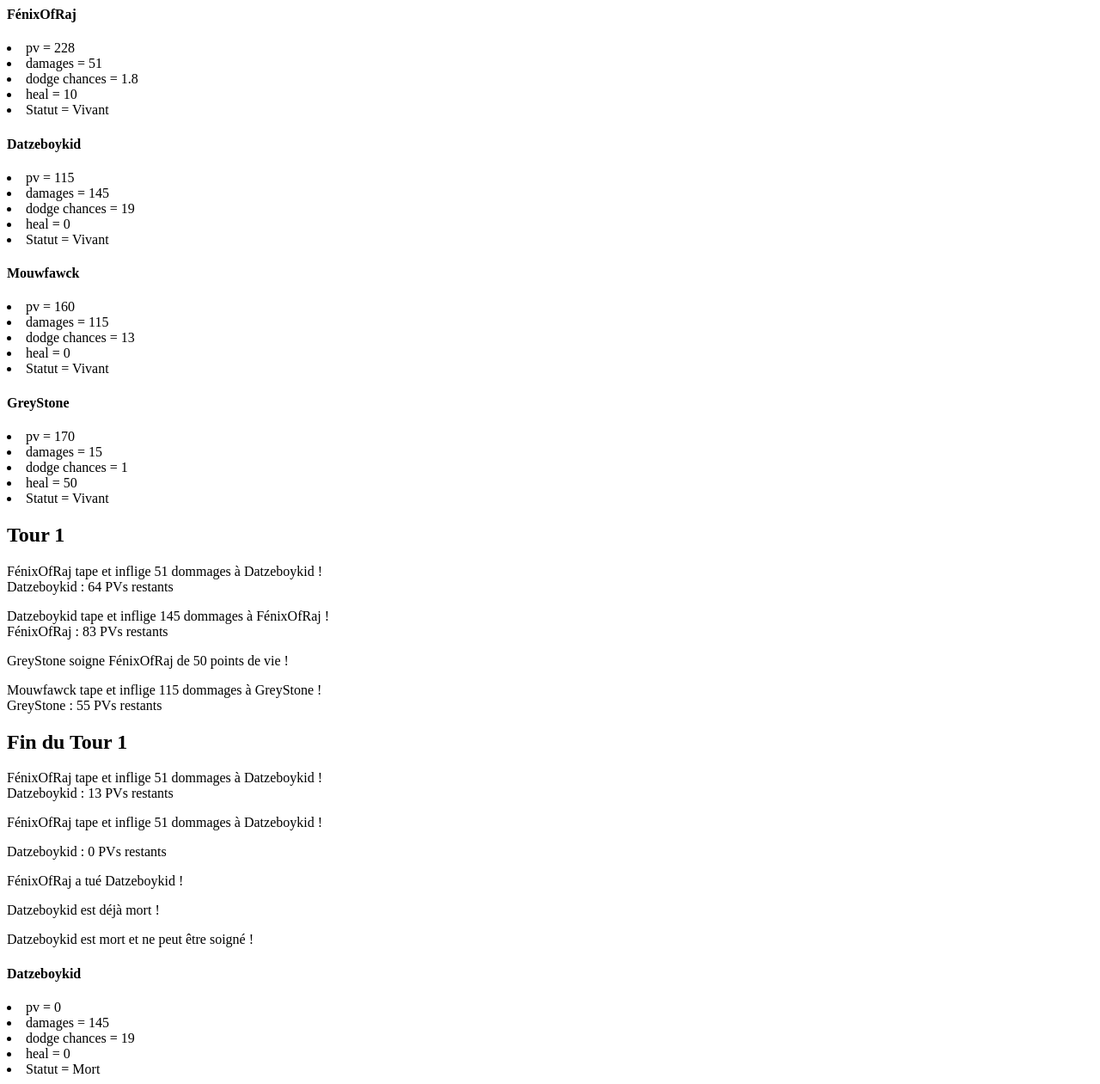
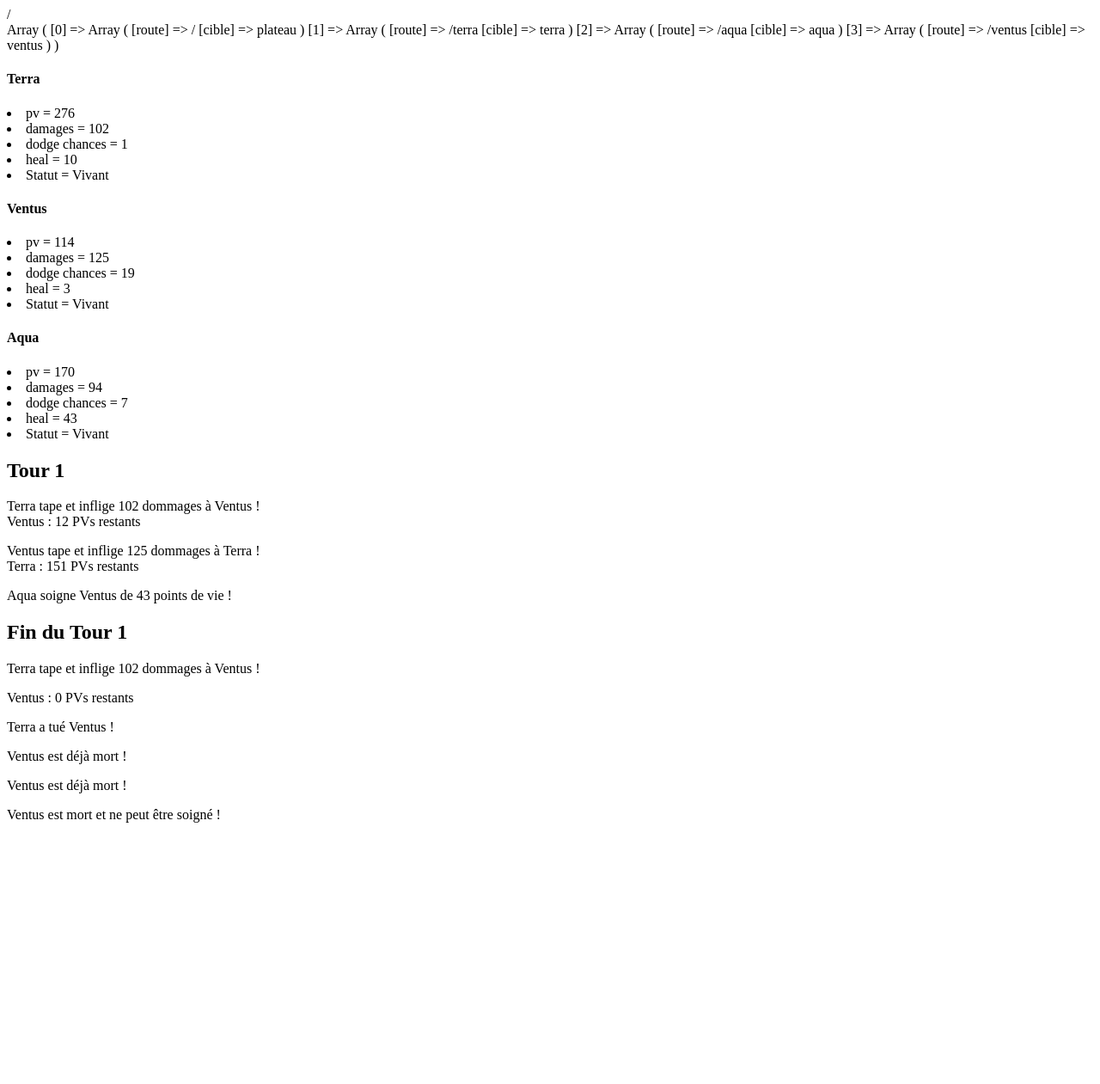
Before and after one commit to BrenQuaglieri/training-game, a PHP site: page / in a window 1280 px wide. Shown: the whole page at 86% size. After the commit the page ends 957 px from the top, so only its background shows below. Run offline with PHP 8.4, Linux system fonts and the light colour scheme.

Commit message:
Mutiple changes and router added

```diff
--- a/game-prototype-training/src/Characters.php
+++ b/game-prototype-training/app/Characters/Characters.php
@@ -1,6 +1,6 @@
 <?php
 
-namespace PrototypeGame;
+namespace MyApp\Characters;
 
 abstract class Characters {
 
@@ -10,7 +10,8 @@ abstract class Characters {
     public $heal;
     public $status;
 
-    public function __construct($pv = 100, $dmg = 5, $dodge = 1, $heal = 0, $status='Vivant') {
+    public function __construct($pv = 100, $dmg = 5, $dodge = 1, $heal = 0, $status='Vivant')
+    {
         $this->pv = $pv;
         $this->dmg = $dmg;
         $this->dodge = $dodge;
@@ -20,8 +21,8 @@ abstract class Characters {
 
     public abstract function howMuchPv();
 
-    public abstract function hit($target);
+    public abstract function hit($targetting);
 
-    public abstract function heal($target);
+    public abstract function heal($targetting);
 
 }
--- /dev/null
+++ b/game-prototype-training/app/Characters/Heroes.php
@@ -0,0 +1,93 @@
+<?php
+
+namespace MyApp\Characters;
+
+use MyApp\Characters\Characters;
+
+class Heroes extends Characters {
+
+    private $name;
+    private $role;
+    private $str;
+    private $dxt;
+    private $int;
+
+    public function __construct($name, $role, $str, $dxt, $int, ...$data)
+    {
+        parent::__construct(...$data);
+
+        $this->name = $name;
+        $this->role = $role;
+        $this->str = $str;
+        $this->dxt = $dxt;
+        $this->int = $int;
+
+    }
+    public function convertStats()
+    {
+        $this->pv = intval($this->pv + $this->str * 4);
+        $this->pv = intval($this->pv + $this->int * 2);
+        $this->dmg = intval($this->dmg + $this->str * 2);
+        $this->dmg = intval($this->dmg + $this->dxt * 2.5);
+        $this->dmg = intval($this->dmg + $this->int * 1.5);
+        $this->dodge = intval($this->dodge + $this->dxt * 0.4);
+        $this->heal = intval($this->heal + $this->int * 1.25);
+    }
+    public function showStats()
+    {
+        echo '<h4>' . $this->name . '</h4>';
+        echo '<li> pv = ' . $this->pv . '</li>';
+        echo '<li> damages = ' . $this->dmg . '</li>';
+        echo '<li> dodge chances = ' . $this->dodge . '</li>';
+        echo '<li> heal = ' . $this->heal . '</li>';
+        echo '<li> Statut = ' . $this->status . '</li>';
+    }
+    public function howMuchPv()
+    {
+        echo '<br>' . $this->name . ' : ' . $this->pv . ' PVs restants';
+    }
+    public function hit($targetting)
+    {
+        $dodgeChance = rand(0, 100);
+        if ($dodgeChance <= $targetting->dodge && $targetting->status == 'Vivant')
+        {
+            echo '<p>' . $this->name . ' rate son coup et n\'inflige aucun dégat à ' . $targetting->name . ' !</p>';
+        }
+        else
+        {
+            if ($targetting->pv > 0)
+            {
+                $targetting->pv = $targetting->pv - $this->dmg;
+                echo '<p>'. $this->name .' tape et inflige ' . $this->dmg . ' dommages à ' . $targetting->name . ' !';
+                if ($targetting->pv > 0)
+                {
+                    $targetting->howMuchPV();
+                }
+                else
+                {
+                    echo '<p>' . $targetting->name . ' : ' . '0 PVs restants';
+                    $targetting->pv = 0;
+                    $targetting->status = 'Mort';
+                    echo '<p>'. $this->name . ' a tué ' . $targetting->name . ' !</p>';
+                    return $targetting->status;
+                }
+            }
+            else if ($targetting->status == 'Mort')
+            {
+                echo '<p>' . $targetting->name . ' est déjà mort ! </p>';
+            }
+        }
+    }
+    public function heal($targetting)
+    {
+        if ($targetting->status == 'Vivant')
+        {
+            $targetting->pv = $targetting->pv + $this->heal;
+            echo '<p>'. $this->name .' soigne ' . $targetting->name . ' de ' . $this->heal . ' points de vie !';
+        }
+        else if ($targetting->status == 'Mort')
+        {
+            echo '<p>'. $targetting->name .' est mort et ne peut être soigné ! </p>';
+        }
+    }
+}
--- /dev/null
+++ b/game-prototype-training/app/FrontController/Router.php
@@ -0,0 +1,33 @@
+<?php
+
+namespace MyApp\FrontController;
+
+class Router
+{
+    public $routes;
+
+    public function __construct()
+    {
+        $this->routes = [];
+    }
+
+    public function addRoute(String $route, string $target)
+    {
+        $routeArray = [
+            'route' => $route,
+            'cible' => $target,
+        ];
+        $this->routes[] = $routeArray;
+    }
+
+    public function match()
+    {
+
+    }
+
+
+    public function getRoutes()
+    {
+        return $this->routes;
+    }
+}
--- a/game-prototype-training/composer.json
+++ b/game-prototype-training/composer.json
@@ -11,6 +11,6 @@
         "symfony/var-dumper": "^3.4"
     },
     "autoload": {
-        "psr-4": { "PrototypeGame\\":"src/" }
+        "psr-4": { "MyApp\\":"app/" }
     }
 }
--- a/game-prototype-training/index.php
+++ b/game-prototype-training/index.php
@@ -2,29 +2,48 @@
 
 require 'vendor/autoload.php';
 
-use PrototypeGame\Heroes;
+use MyApp\Characters\Heroes;
 
-$guerrier = new Heroes('FénixOfRaj', 'Tank', 40, 2, 8);
-$voleur = new Heroes('Datzeboykid', 'dps', 5, 45, 0);
-$mage = new Heroes('Mouwfawck', 'dps', 20, 30, 0);
-$soigneur = new Heroes('GreyStone', 'healer', 10, 0, 40);
+$path = $_GET['path'] ?? '/';
 
-$guerrier->convertStats();
-$voleur->convertStats();
-$mage->convertStats();
-$soigneur->convertStats();
-$guerrier->showStats();
-$voleur->showStats();
-$mage->showStats();
-$soigneur->showStats();
+echo $path . '<br>';
+
+$router = new MyApp\FrontController\Router();
+$router->addRoute('/', 'plateau');
+$router->addRoute('/terra', 'terra');
+$router->addRoute('/aqua', 'aqua');
+$router->addRoute('/ventus', 'ventus');
+
+print_R($router->getRoutes());
+
+
+
+
+
+
+
+
+
+
+
+
+
+$terra = new Heroes('Terra', 'Keyblade\' master', 40, 2, 8);
+$ventus = new Heroes('Ventus', 'Keyblade\'s master', 2, 45, 3);
+$aqua = new Heroes('Aqua', 'Keyblade\'s master', 0, 15, 35);
+
+$terra->convertStats();
+$ventus->convertStats();
+$aqua->convertStats();
+$terra->showStats();
+$ventus->showStats();
+$aqua->showStats();
 echo '<h2> Tour 1 </h3>';
-$guerrier->hit($voleur);
-$voleur->hit($guerrier);
-$soigneur->heal($guerrier);
-$mage->hit($soigneur);
+$terra->hit($ventus);
+$ventus->hit($terra);
+$aqua->heal($ventus);
 echo '<h2> Fin du Tour 1 </h2>';
-$guerrier->hit($voleur);
-$guerrier->hit($voleur);
-$guerrier->hit($voleur);
-$soigneur->heal($voleur);
-$voleur->showStats();
+$terra->hit($ventus);
+$terra->hit($ventus);
+$terra->hit($ventus);
+$aqua->heal($ventus);
--- a/game-prototype-training/src/Heroes.php
+++ /dev/null
@@ -1,81 +0,0 @@
-<?php
-
-namespace PrototypeGame;
-
-use PrototypeGame\Characters;
-
-class Heroes extends Characters {
-
-    private $name;
-    private $role;
-    private $str;
-    private $dxt;
-    private $int;
-
-    public function __construct($name, $role, $str, $dxt, $int, ...$data) {
-
-        parent::__construct(...$data);
-
-        $this->name = $name;
-        $this->role = $role;
-        $this->str = $str;
-        $this->dxt = $dxt;
-        $this->int = $int;
-
-    }
-    public function convertStats() {
-        $this->pv = $this->pv + $this->str * 3;
-        $this->pv = $this->pv + $this->int;
-        $this->dmg = $this->dmg + $this->str;
-        $this->dmg = $this->dmg + $this->dxt * 3;
-        $this->dodge = $this->dodge + $this->dxt * 0.4;
-        $this->heal = $this->heal + $this->int * 1.25;
-
-    }
-    public function showStats() {
-        echo '<h4>' . $this->name . '</h4>';
-        echo '<li> pv = ' . $this->pv . '</li>';
-        echo '<li> damages = ' . $this->dmg . '</li>';
-        echo '<li> dodge chances = ' . $this->dodge . '</li>';
-        echo '<li> heal = ' . $this->heal . '</li>';
-        echo '<li> Statut = ' . $this->status . '</li>';
-    }
-    public function howMuchPv() {
-        echo '<br>' . $this->name . ' : ' . $this->pv . ' PVs restants';
-    }
-    public function hit($target) {
-
-        $dodgeChance = rand(0, 100);
-        if ($dodgeChance <= $target->dodge && $target->status == 'Vivant') {
-            echo '<p>' . $this->name . ' rate son coup et n\'inflige aucun dégat à ' . $target->name . ' !</p>';
-        }
-        else {
-            if ($target->pv > 0) {
-                $target->pv = $target->pv - $this->dmg;
-                echo '<p>'. $this->name .' tape et inflige ' . $this->dmg . ' dommages à ' . $target->name . ' !';
-                if ($target->pv > 0) {
-                    $target->howMuchPV();
-                }
-                else {
-                    echo '<p>' . $target->name . ' : ' . '0 PVs restants';
-                    $target->pv = 0;
-                    $target->status = 'Mort';
-                    echo '<p>'. $this->name . ' a tué ' . $target->name . ' !</p>';
-                    return $target->status;
-                }
-            }
-            else if ($target->status == 'Mort') {
-                echo '<p>' . $target->name . ' est déjà mort ! </p>';
-            }
-        }
-    }
-    public function heal($target) {
-        if ($target->status == 'Vivant') {
-            $target->pv = $target->pv + $this->heal;
-            echo '<p>'. $this->name .' soigne ' . $target->name . ' de ' . $this->heal . ' points de vie !';
-        }
-        else if ($target->status == 'Mort') {
-            echo '<p>'. $target->name .' est mort et ne peut être soigné ! </p>';
-        }
-    }
-}
```
Also changed, not shown: game-prototype-training/.htaccess (added), 2 other files.
